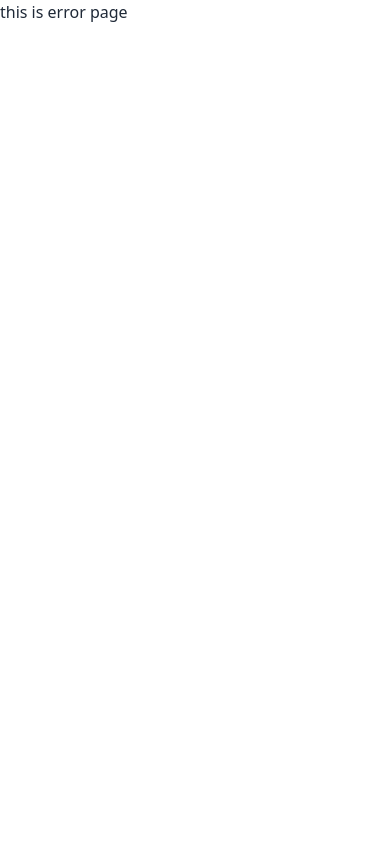
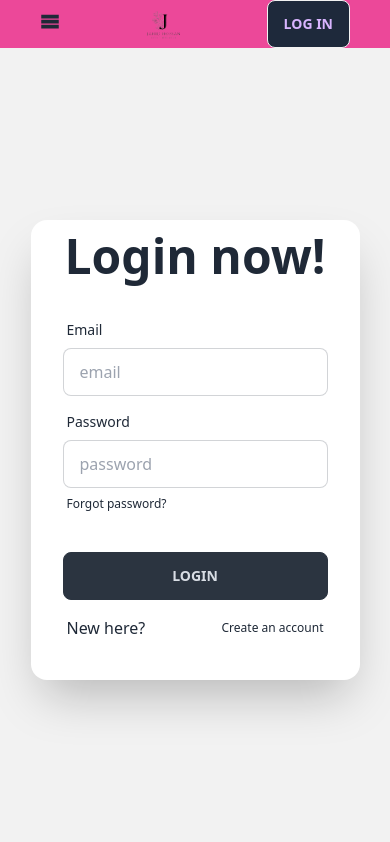
Before and after one commit to Jahid-Hossan/event-management-web, a React (Vite) app: page /login in a window 390 px wide. Before the commit this address had no page. Shown: the top 842 px of the page. Built offline with nearby package versions, Linux system fonts and the light colour scheme.

Commit message:
added login and register page modified for responsive design

```diff
--- a/src/Component/Header/Header.jsx
+++ b/src/Component/Header/Header.jsx
@@ -9,8 +9,8 @@ import logo from '../../assets/Untitled_design-removebg-preview.png'
 const Header = () => {
     const [open, setOpen] = useState(true);
     return (
-        <section className='container mx-auto px-10 bg-pink-500'>
-            <nav className='flex  lg:flex-row justify-between items-center'>
+        <section className='container mx-auto px-10 fixed z-10 bg-pink-500 '>
+            <nav className='flex  top-0 lg:flex-row justify-between items-center'>
 
                 <img className='h-8 md:h-16' src={logo} alt="" />
 
@@ -25,9 +25,9 @@ const Header = () => {
 
                         < li><NavLink to="/" >Home</NavLink></li>
 
-                        <li><NavLink   >Services</NavLink></li>
+                        <li><NavLink to='/service'  >Services</NavLink></li>
 
-                        <li><NavLink   >Contact Us</NavLink></li>
+                        <li><NavLink to="/contact"  >Contact Us</NavLink></li>
 
                     </ul>
                 </div>
--- a/src/Component/Services/Services.jsx
+++ b/src/Component/Services/Services.jsx
@@ -16,7 +16,7 @@ const Services = () => {
             </div>
             <div className='grid grid-cols-1 md:grid-cols-2 lg:grid-cols-3 gap-5'>
                 {
-                    allData.map(service => <Service key={service.id} service={service}></Service>)
+                    allData?.map(service => <Service key={service.id} service={service}></Service>)
                 }
             </div>
         </div>
--- a/src/Pages/Login/Login.jsx
+++ b/src/Pages/Login/Login.jsx
@@ -1,10 +1,41 @@
-import React from 'react';
 
+import { Link } from 'react-router-dom';
 const Login = () => {
     return (
-        <div>
-            <h2>this is login Pages</h2>
-        </div>
+        <>
+            <div className="hero min-h-screen bg-base-200">
+                <div className="hero-content flex-col lg:flex-row-reverse">
+
+                    <div className="card pt-3 flex-shrink-0 w-full max-w-sm mt-14 shadow-2xl bg-base-100">
+                        <h1 className="text-5xl text-center font-bold">Login now!</h1>
+                        <form className="card-body">
+                            <div className="form-control">
+                                <label className="label">
+                                    <span className="label-text">Email</span>
+                                </label>
+                                <input type="text" placeholder="email" name='email' className="input input-bordered" />
+                            </div>
+                            <div className="form-control">
+                                <label className="label">
+                                    <span className="label-text">Password</span>
+                                </label>
+                                <input type="text" placeholder="password" name='password' className="input input-bordered" />
+                                <label className="label">
+                                    <a href="#" className="label-text-alt link link-hover">Forgot password?</a>
+                                </label>
+                            </div>
+                            <div className="form-control mt-6 p-0">
+                                <button type='submit' className="btn btn-neutral">Login</button>
+                            </div>
+                            <label className="label">
+                                New here? <Link to="/register" className="label-text-alt link link-hover">Create an account</Link>
+                            </label>
+
+                        </form>
+                    </div>
+                </div>
+            </div>
+        </>
     );
 };
 
--- a/src/Pages/Register/Register.jsx
+++ b/src/Pages/Register/Register.jsx
@@ -1,10 +1,40 @@
 import React from 'react';
+import { Link } from 'react-router-dom';
 
 const Register = () => {
     return (
-        <div>
-            <h2>this is Register Pages</h2>
-        </div>
+        <>
+            <div className="hero min-h-screen  bg-base-200">
+                <div className="hero-content flex-col lg:flex-row-reverse">
+
+                    <div className="card flex-shrink-0 mt-14 w-full max-w-sm shadow-2xl bg-base-100">
+                        <h1 className="text-2xl lg:text-5xl text-center px-4 font-bold">Register now!</h1>
+                        <form className="card-body">
+
+                            <div className="form-control">
+                                <label className="label">
+                                    <span className="label-text">Email</span>
+                                </label>
+                                <input type="text" name='email' placeholder="email" className="input input-bordered" />
+                            </div>
+
+                            <div className="form-control">
+                                <label className="label">
+                                    <span className="label-text">Password</span>
+                                </label>
+                                <input type="text" name='password' placeholder="password" className="input input-bordered" />
+                            </div>
+                            <div className="form-control mt-6 p-0">
+                                <button type='submit' className="btn btn-neutral">Register</button>
+                            </div>
+                            <label className="label">
+                                Have an account? <Link to="/login" className="label-text-alt link link-hover">Please Login</Link>
+                            </label>
+                        </form>
+                    </div>
+                </div>
+            </div>
+        </>
     );
 };
 
--- /dev/null
+++ b/src/Pages/Service/Service.jsx
@@ -0,0 +1,10 @@
+
+const Service = () => {
+    return (
+        <div>
+
+        </div>
+    );
+};
+
+export default Service;
--- a/src/Provider/AuthProvider.jsx
+++ b/src/Provider/AuthProvider.jsx
@@ -5,7 +5,7 @@ export const AuthContext = createContext();
 const AuthProvider = ({ children }) => {
     const [allData, setAllData] = useState();
     useEffect(() => {
-        fetch('/data.json')
+        fetch('data.json')
             .then(res => res.json())
             .then(data => setAllData(data))
     }, [])
--- a/src/firebase/firebase.config.js
+++ b/src/firebase/firebase.config.js
@@ -6,16 +6,15 @@ import { getAuth } from "firebase/auth";
 
 // Your web app's Firebase configuration
 const firebaseConfig = {
-    apiKey: "AIzaSyByC7QPogO2VwcgLu92wWq8LL1_p7N9Sx8",
-    authDomain: "event-management-ddc67.firebaseapp.com",
-    projectId: "event-management-ddc67",
-    storageBucket: "event-management-ddc67.appspot.com",
-    messagingSenderId: "263284755874",
-    appId: "1:263284755874:web:9c0cd6aec5b243e498f6fb"
+    apiKey: "AIzaSyAEjtY8utjCX1amDmBosMgIzv5Kw2NVk8E",
+    authDomain: "event-management-11bdc.firebaseapp.com",
+    projectId: "event-management-11bdc",
+    storageBucket: "event-management-11bdc.appspot.com",
+    messagingSenderId: "1047748912614",
+    appId: "1:1047748912614:web:00e5dca79fa1cdd4f6e227"
 };
 
 // Initialize Firebase
 const app = initializeApp(firebaseConfig);
 const auth = getAuth(app);
-
 export default auth;
```
Also changed, not shown: src/router/router.jsx (+16 -1 lines), firebase.json (added), 2 other files (tests, documents, lock files or other folders).
